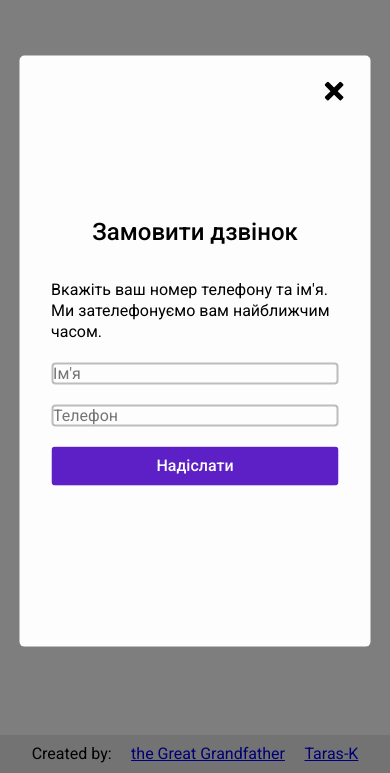
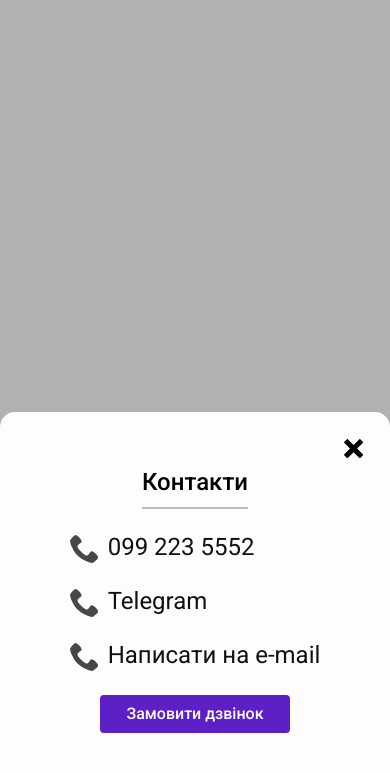
Before and after one commit to theGreatGrandfather/pradid-store, a website built with Parcel: page src/index.html in a window 390 px wide. Both pictures are taken after a click on the button 280 px from the left and 24 px from the top of the page. Shown: the part 71-844 px from the top of the page. Built offline with nearby package versions, Linux system fonts and the light colour scheme.

Commit message:
second modal done

```diff
--- a/package.json
+++ b/package.json
@@ -18,10 +18,12 @@
     "url": "https://github.com/goitacademy/parcel-project-template/issues"
   },
   "dependencies": {
+    "axios": "^1.4.0",
     "modern-normalize": "^1.1.0"
   },
   "devDependencies": {
     "@parcel/transformer-sass": "^2.6.0",
+    "buffer": "^6.0.3",
     "parcel": "^2.6.0",
     "parcel-reporter-clean-dist": "^1.0.4",
     "posthtml-include": "^1.7.4"
--- a/src/js/call-back/call-back.js
+++ b/src/js/call-back/call-back.js
@@ -1,37 +1,23 @@
 import onSubmitCallBackBtn from './onSubmitCallBackBtn';
 
-const headerBtnCall = document.querySelector('.header__btn-call');
-const body = document.querySelector('body');
-export const backdrop = document.querySelector('#callBackdrop');
+export const headerBtnCall = document.querySelector('.contacts-modal-btn');
+export const body = document.querySelector('body');
+export const modal = document.querySelector('.modal');
+export const backdrop = document.querySelector('.backdrop');
 export const submitCallBackBtn = document.querySelector('.call-back__btn');
 export const callBackClose = document.querySelector('.call-back__close');
+export const modalForm = document.querySelector('.call-back__form');
 
-const onHeaderBtnCall = (e) => {
+export const onHeaderBtnCall = (e) => {
     e.preventDefault();
-    backdrop.classList.toggle('is-hidden');
-    document.addEventListener("keydown", onEscapeKeydowm);
-    callBackClose.addEventListener('click', onCallBackClose);
-    submitCallBackBtn.addEventListener('click', onSubmitCallBackBtn);
-
+    modal.classList.add('active');
+    callBackClose.addEventListener('click', onCallBackClose)
+    onSubmitCallBackBtn();
 }
 
-headerBtnCall.addEventListener('click', onHeaderBtnCall)
-
-export const onCallBackClose = (e) => {
-    console.log('e', e);
-    backdrop.classList.toggle('is-hidden');
-    callBackClose.removeEventListener('click', onCallBackClose);
-    document.removeEventListener("keydown", onEscapeKeydowm);
-    submitCallBackBtn.removeEventListener('click', onSubmitCallBackBtn)
-
+const onCallBackClose = (e) => {
+    console.log('onCallBackClose', e)
+    modal.classList.remove('active');
+    callBackClose.removeEventListener('click', onCallBackClose)
+    modalForm.reset();
 };
-
-export const onEscapeKeydowm = (e) => {
-    if (e.code === "Escape") {
-        backdrop.classList.toggle('is-hidden');
-        document.removeEventListener("keydown", onEscapeKeydowm);
-        callBackClose.removeEventListener('click', onCallBackClose);
-        submitCallBackBtn.removeEventListener('click', onSubmitCallBackBtn);
-
-    }
-};
--- a/src/js/call-back/onSubmitCallBackBtn.js
+++ b/src/js/call-back/onSubmitCallBackBtn.js
@@ -1,4 +1,10 @@
-import { backdrop, onEscapeKeydowm, onCallBackClose, callBackClose, submitCallBackBtn } from './call-back';
+import axios from 'axios';
+import { backdrop, body, modal } from './call-back';
+import { doModalClose } from '../contacts-modal';
+
+const TOKEN = '6279094717:AAEINNI-WB8PTYW-nQglKgNdX6lALH6T6A0';
+const CHAT_ID = '-1001887598395';
+const URI_API = `https://api.telegram.org/bot${TOKEN}/sendMessage`;
 
 const onSubmitCallBackBtn = () => {
     const modalForm = document.querySelector('.call-back__form');
@@ -16,11 +22,19 @@ const onSubmitCallBackBtn = () => {
         // });
 
         if (error === 0) {
+            modal.classList.toggle('active');
+            body.classList.toggle('lock');
             backdrop.classList.toggle('is-hidden');
-            document.removeEventListener("keydown", onEscapeKeydowm);
-            callBackClose.removeEventListener('click', onCallBackClose);
-            submitCallBackBtn.removeEventListener('click', onSubmitCallBackBtn);
             modalForm.reset();
+            doModalClose();
+
+
+            // backdrop.removeEventListener('click', onBackdrop);
+            // document.removeEventListener("keydown", onEscapeKeydowm);
+            // callBackClose.removeEventListener('click', onCallBackClose);
+
+
+
 
             let messageToTg = `<b>Заповлено зворотній дзвінок Pradid</b>\n`;
             function sendMessage() {
@@ -32,11 +46,13 @@ const onSubmitCallBackBtn = () => {
                 return messageToTg;
             };
             sendMessage();
-            // axios.post(URI_API, {
-            //     chat_id: CHAT_ID,
-            //     parse_mode: 'html',
-            //     text: messageToTg,
-            // });
+            console.log('messageToTg', messageToTg)
+            axios.post(URI_API, {
+                chat_id: CHAT_ID,
+                parse_mode: 'html',
+                text: messageToTg,
+            }).then(resp => (console.log('resp', resp)))
+            .catch(err =>(console.log('err', err)))
         }
     };
 
--- /dev/null
+++ b/src/js/contacts-modal.js
@@ -0,0 +1,62 @@
+import {
+    headerBtnCall, onHeaderBtnCall, backdrop, modal,
+    body, modalForm
+} from './call-back/call-back';
+
+const contactsBtn = document.querySelector('.header__btn-call');
+const contactsModal = document.querySelector('.header__contacts-modal');
+const contactsCloseBtn = document.querySelector('.contacts-modal__close');
+
+
+
+
+const onContactsBtnClick = (e) => {
+    console.log('eqwe', e);
+    e.preventDefault();
+    body.classList.toggle('lock');
+    contactsModal.classList.add('active');
+    backdrop.classList.toggle('is-hidden');
+    headerBtnCall.addEventListener('click', onHeaderBtnCall);
+    contactsCloseBtn.addEventListener('click', onModalClose);
+    document.addEventListener("keydown", onEscapeKeydowm);
+    backdrop.addEventListener('click', onBackdrop);
+};
+
+const onEscapeKeydowm = (e) => {
+    console.log('e', e)
+    if (e.code === "Escape") {
+        doModalClose();
+    }
+};
+
+const onBackdrop = (e) => {
+    console.log('e', e)
+    if (e.target === e.currentTarget) {
+        doModalClose();
+    }
+};
+
+const onModalClose = () => {
+    doModalClose();
+};
+
+export const doModalClose = () => {
+    headerBtnCall.removeEventListener('click', onHeaderBtnCall);
+    body.classList.remove('lock');
+    contactsModal.classList.remove('active');
+    backdrop.classList.add('is-hidden');
+    contactsCloseBtn.removeEventListener('click', onModalClose);
+    document.removeEventListener("keydown", onEscapeKeydowm);
+    backdrop.removeEventListener('click', onBackdrop);
+    modal.classList.remove('active');
+    modalForm.reset();
+
+}
+
+// export const removeContactsEventListeners = () => {
+//     contactsCloseBtn.removeEventListener('click', onModalClose);
+//     document.removeEventListener("keydown", onEscapeKeydowm);
+//     backdrop.removeEventListener('click', onBackdrop);
+
+// }
+contactsBtn.addEventListener('click', onContactsBtnClick)
--- a/src/partials/footer.html
+++ b/src/partials/footer.html
@@ -31,5 +31,45 @@
         <button type='submit' class='call-back__btn'>Надіслати</button>
       </form>
     </div>
+
+    <div class='header__contacts-modal'>
+      <h3 class='call-back__title'>Контакти</h3>
+      <button type="button" class="contacts-modal__close">
+        <svg class="call-back__close-icon">
+          <use href="./sprite.svg#icon-cross"></use>
+        </svg>
+
+      </button>
+      <ul class='contacts-modal__list _list'>
+        <li>
+          <a href="tel:+380992235552" class="header__contacts__link" rel='noopener no-referrel nofollow'>
+            <svg class='btn-call__icon'>
+              <use href='./sprite.svg#icon-phone'></use>
+            </svg>
+            <p> 099 223 5552</p>
+          </a>
+        </li>
+        <li>
+          <a href="https://t.me/praidid" class="header__contacts__link" target="_blank"
+            rel='noopener no-referrel nofollow'>
+            <svg class='btn-call__icon'>
+              <use href='./sprite.svg#icon-phone'></use>
+            </svg>
+            <p>Telegram</p>
+          </a>
+        </li>
+        <li>
+          <a href="mailto:o.pradidenko@gmail.com" class="header__contacts__link" rel='noopener no-referrel nofollow'>
+            <svg class='btn-call__icon'>
+              <use href='./sprite.svg#icon-phone'></use>
+            </svg>
+            <p>Написати на e-mail</p>
+          </a>
+        </li>
+      </ul>
+      <button type='button' class='contacts-modal-btn'>
+        Замовити дзвінок
+      </button>
+    </div>
   </div>
 </footer>
--- a/src/partials/header.html
+++ b/src/partials/header.html
@@ -22,7 +22,7 @@
           <svg class='btn-call__icon'>
             <use href='./sprite.svg#icon-phone'></use>
           </svg>
-          <p class="btn-call__text">Замовити дзвінок</p>
+          <p class="btn-call__text">Контакти</p>
         </button>
 
         <a rel='noopener no-referrel nofollow' class='basket__link _link' href='#'>
@@ -73,7 +73,8 @@
             </a>
           </li>
           <li>
-            <a href="https://t.me/praidid" class="header__contacts__link" rel='noopener no-referrel nofollow'>
+            <a href="https://t.me/praidid" class="header__contacts__link" target="_blank"
+              rel='noopener no-referrel nofollow'>
               <svg class='btn-call__icon'>
                 <use href='./sprite.svg#icon-phone'></use>
               </svg>
--- /dev/null
+++ b/src/sass/_contacts-modal.scss
@@ -0,0 +1,39 @@
+.header__contacts-modal {
+    display: flex;
+    flex-direction: column;
+    justify-content: center;
+    align-items: center;
+    position: fixed;
+    left: 0;
+    bottom:-100%;
+    gap: 12px;
+    // bottom: -100%;
+    width: 100%;
+    height: fit-content;
+    overflow: scroll;
+    transition: all 0.3s ease 0s;
+    background-color: $primery-bgc;
+    padding: 55px 30px 40px 30px;
+    z-index: 4;
+    border-top-right-radius: 15px;
+    border-top-left-radius: 15px;
+}
+.header__contacts-modal.active{
+    bottom: 0;
+    height: fit-content;
+    opacity: 1;
+
+}
+.contacts-modal__title {
+}
+.contacts-modal__list {
+}
+.header__contacts__link {
+}
+.btn-call__icon {
+    width: 30px;
+    height: 30px;
+    display: flex;
+}
+.contacts-modal-btn {
+}
--- a/src/sass/_header.scss
+++ b/src/sass/_header.scss
@@ -191,10 +191,7 @@ html,body{
 	width: 100%;
  	gap: 24px;
 }
-// .header__bottom {
-// 	display: flex;
-// 	width: 100%;
-// }
+
 .basket__link {
 	display: flex;
 	justify-content: center;
@@ -271,7 +268,9 @@ html,body{
 		border-color: $color_accent;
 	}
 }
-
+body.lock{
+	overflow: hidden;
+ }
 .header__btn-call {
 	display: flex;
 	justify-content: center;
@@ -285,6 +284,9 @@ html,body{
     outline: none;
     cursor: pointer;
 	z-index: 4;
+	& svg{
+		display: none;
+	}
 }
 .btn-call__icon {
 	display: none;
@@ -311,6 +313,15 @@ html,body{
 	}
 }
 @media (max-width:767px){
+	.header__contacts__link{
+		justify-content: start;
+	}
+
+	.header__btn-call{
+		& svg{
+			display: flex;
+		}
+	}
 	.header__top__icon{
 		fill:#474747;
 	}
@@ -330,9 +341,7 @@ html,body{
 		height: 30px;
 		padding: 0;
 	}
-	body.lock{
-		overflow: hidden;
-	}
+
 	.header__body {
 		height: 50px;
 	}
@@ -429,11 +438,11 @@ html,body{
 		overflow: scroll;
 		transition: all 0.3s ease 0s;
 		background-color: $primery-bgc;
-		padding: 55px 10px 40px 30px;
+		padding: 55px 30px 40px 30px;
 		z-index: 5;
 		height: fit-content;
-		border: none;
-
+		border-top-right-radius: 15px;
+		border-bottom-right-radius: 15px;
 	}
 
 	.header__bottom.active{
--- a/src/sass/_modal__call.scss
+++ b/src/sass/_modal__call.scss
@@ -5,30 +5,42 @@
     left: 0;
     width: 100%;
     height: 100%;
-    background-color: rgba(0, 0, 0, 0.5);
-    transition: $transition__stock;
+    background-color: rgba(0, 0, 0, 0.3);
+    transition: all 300ms linear;
 }
-
-.backdrop.is-hidden {
+.backdrop.is-hidden{
     opacity: 0;
     visibility: hidden;
     pointer-events: none;
 }
 
+
 .modal {
-    width: 50vw;
-    height: 70vh;
-    background-color:$primery-bgc;
-    border-radius: 5px;
-    position: absolute;
-    top: 50%;
-    left: 50%;
-    transform: translate(-50%, -50%);
-    padding: 24px;
     display: flex;
+    flex-direction: column;
     justify-content: center;
     align-items: center;
-    flex-direction: column;
+    position: fixed;
+    left: 0;
+    gap: 12px;
+    bottom: -100%;
+    width: 100%;
+    height: fit-content;
+    overflow: scroll;
+    transition: all 0.3s ease 0s;
+    background-color: $primery-bgc;
+    padding: 55px 30px 40px 30px;
+    z-index: 8;
+    border-top-right-radius: 15px;
+    border-top-left-radius: 15px;
+}
+
+
+.modal.active{
+    bottom: 0;
+    height: fit-content;
+    opacity: 1;
+
 }
 .call-back__decorative{
     display: flex;
@@ -37,7 +49,7 @@
     margin-bottom: 32px;
 
 }
-.call-back__close {
+.call-back__close, .contacts-modal__close {
     // margin-left: auto;
     position: absolute;
     top: 24px;
@@ -60,8 +72,9 @@
     font-size: 24px;
     font-weight: 500;
     line-height: 130%;
-
     color: $color_black;
+    padding-bottom: 8px;
+    border-bottom: 2px solid $primery-text-color;
 }
 .call-back__close-icon {
     height: 80%;
@@ -71,12 +84,12 @@
 }
 .call-back__text {
     display: flex;
-    width: 50%;
     font-size: 18px;
     line-height: 130%;
     font-weight: normal;
     color: $color_black;
     margin-bottom: 20px;
+    width: 50%;
 }
 .call-back__form {
     display: flex;
@@ -110,11 +123,11 @@
 .call-back__field._error{
     border-color: red;
 }
-.call-back__btn {
+.call-back__btn, .contacts-modal-btn {
     display: flex;
 	justify-content: center;
 	align-items: center;
-    padding: 8px;
+    padding: 8px 24px;
     background-color: $color_accent;
     transition: $transition__stock;
     outline: none;
@@ -132,26 +145,26 @@
 
 @media screen and (max-width: 1440px){
 
-    .call-back__text,
-    .call-back__form{
-        width: 65%;
-    }
+    // .call-back__text,
+    // .call-back__form{
+    //     width: 65%;
+    // }
 }
 @media screen and (max-width: 1024px){
-    .modal {
-    width: 70vw;
-    height: 70vh;
-    }
-    .call-back__text,
-    .call-back__form{
-        width: 75%;
-    }
+    // .modal {
+    // width: 70vw;
+    // height: 70vh;
+    // }
+    // .call-back__text,
+    // .call-back__form{
+    //     width: 75%;
+    // }
 }
 @media screen and (max-width: 767px){
-    .modal {
-    width: 90vw;
-    height: 70vh;
-    }
+    // .modal {
+    // width: 90vw;
+    // height: 70vh;
+    // }
     .call-back__text,
     .call-back__form{
         width: 95%;
--- a/src/sass/index.scss
+++ b/src/sass/index.scss
@@ -2,5 +2,6 @@
 @import './null';
 @import './common';
 @import './header';
+@import './contacts-modal';
 @import './modal__call';
 @import './footer';
```
Also changed, not shown: src/index.html (+1 -0 lines), src/js/mobile-menu.js (+8 -2 lines), 1 other file.
